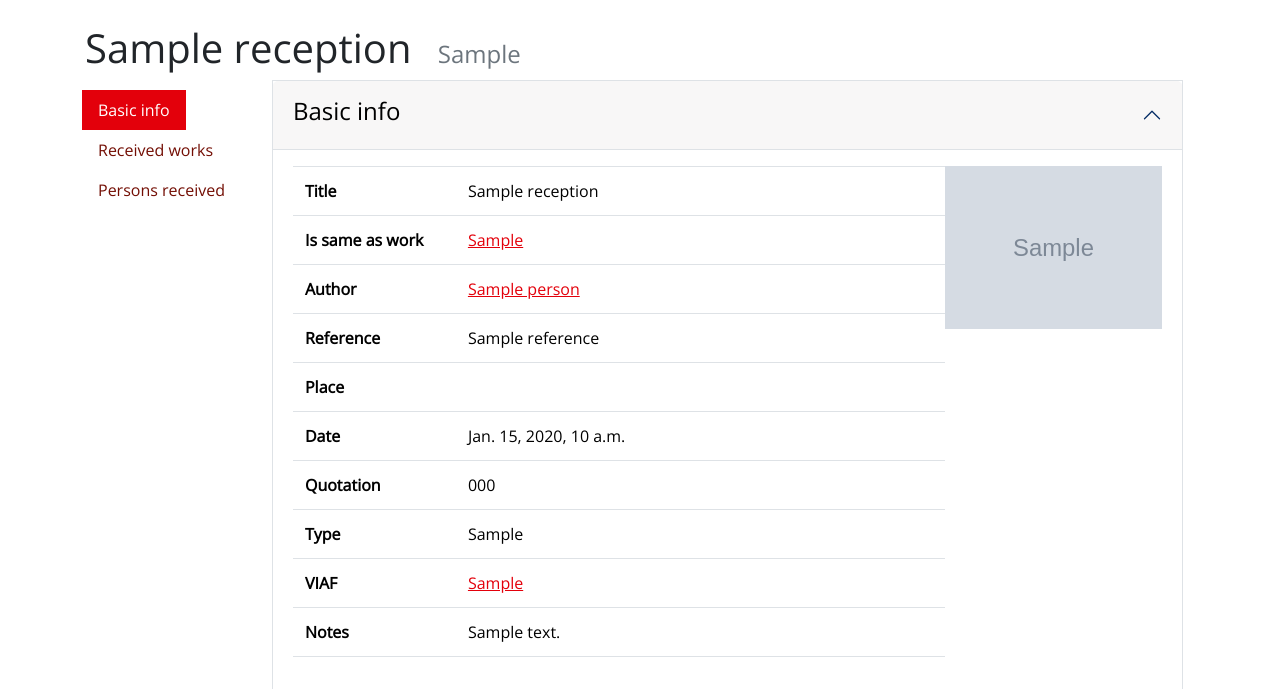
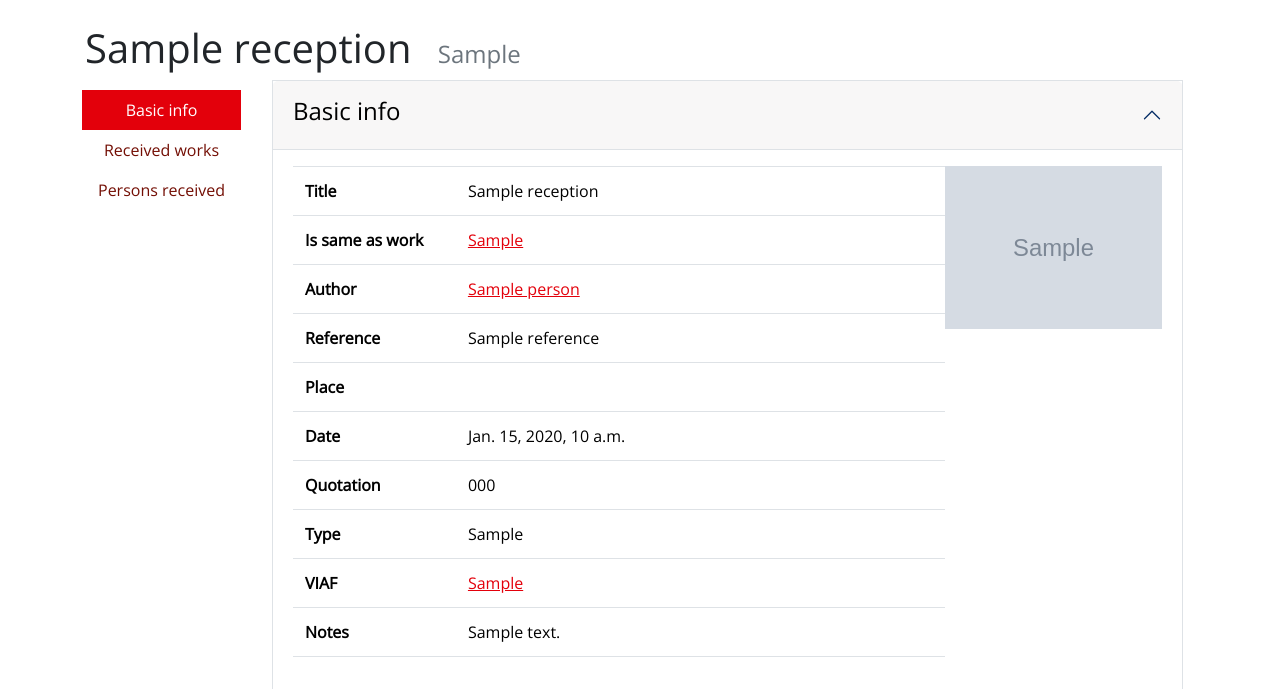
Before and after one commit to tsg-humlab/shewrote, a Django app: template shewrote/templates/shewrote/reception.html in a window 1280 px wide. Shown: the part 66-755 px from the top of the page. Run offline with Django 4.2, Linux system fonts and the light colour scheme; the template is opened without the code that fills it: most values are stand-ins (such as "Sample title", 1, 10 or a date in 2020); grey boxes marked "Sample" are stand-in pictures; some libraries are stand-ins or nearby versions.

Commit message:
fix: Make pills similar to the ones on Persons list page

```diff
--- a/shewrote/templates/shewrote/reception.html
+++ b/shewrote/templates/shewrote/reception.html
@@ -42,7 +42,7 @@
     </script>
     <div class="row">
         <div class="d-flex align-items-start">
-            <div class="nav flex-column nav-pills me-3 sticky-top d-none d-lg-block" style="padding-top:10px" id="v-pills-tab" aria-orientation="vertical">
+            <div class="nav flex-column nav-pills me-3 sticky-top d-none d-lg-flex" style="padding-top:10px" id="v-pills-tab" aria-orientation="vertical">
                 <button class="nav-link active" id="v-pills-basic-tab" data-bs-toggle="tab" data-bs-target="#v-pills-basic"
                         type="button" role="tab" aria-controls="v-pills-basic" onclick="nav('v-pills-basic')">Basic info</button>
                 <button class="nav-link" id="v-pills-receivedworks-tab" data-bs-toggle="tab" data-bs-target="#v-pills-receivedworks"
```
